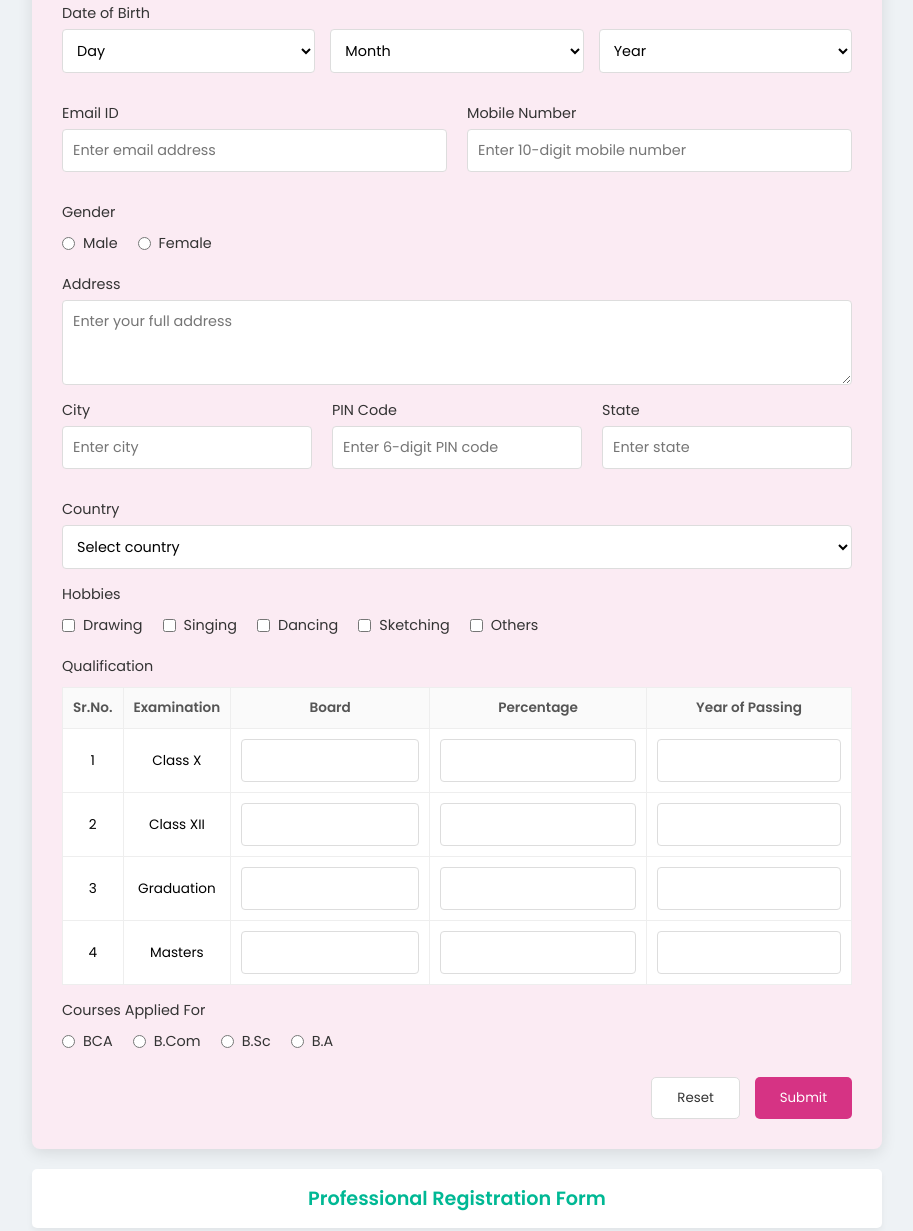
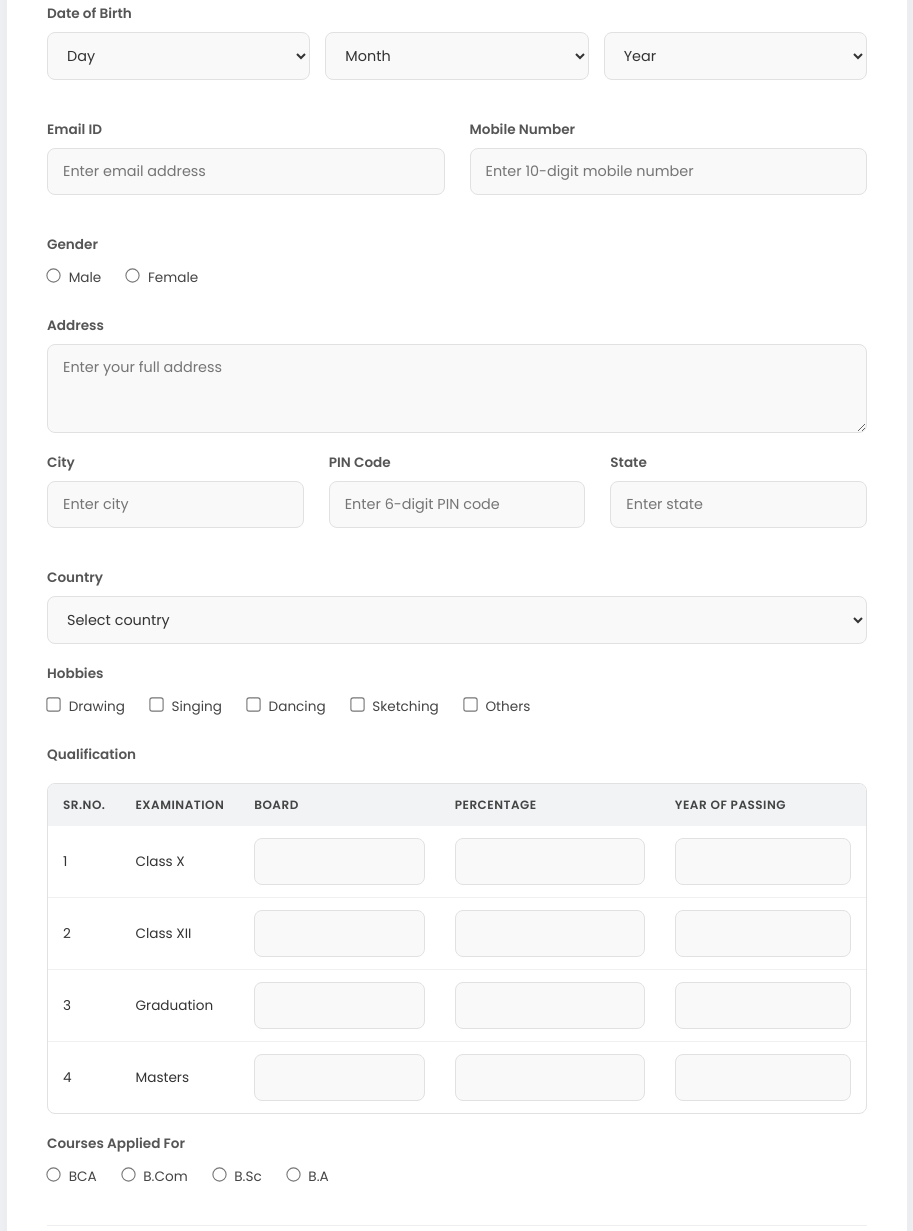
Before and after one commit to swadesh-231/Student-Registration-From, a plain HTML site: page TaskOne/index.html in a window 1280 px wide. Shown: the part 300-1531 px from the top of the page, without its empty margins (183-1096 px from the left). Drawn offline with Linux system fonts and the light colour scheme.

Commit message:
just add good css

```diff
--- a/TaskOne/index.html
+++ b/TaskOne/index.html
@@ -1,32 +1,30 @@
 <!DOCTYPE html>
 <html lang="en">
   <head>
-    <meta charset="UTF-8">
-    <meta name="viewport" content="width=device-width, initial-scale=1.0">
+    <meta charset="UTF-8" />
+    <meta name="viewport" content="width=device-width, initial-scale=1.0" />
     <title>Student Registration Form</title>
-    <link href="https://fonts.googleapis.com/css2?family=Poppins:wght@300;400;600&display=swap" rel="stylesheet">
-    <link rel="stylesheet" href="style.css">
+    <link
+      href="https://fonts.googleapis.com/css2?family=Poppins:wght@300;400;600&display=swap"
+      rel="stylesheet"
+    />
+    <link rel="stylesheet" href="style.css" />
   </head>
   <body>
-
-    <div class="banner top-banner">
-        Modern Registration Form
-    </div>
+    <div class="banner top-banner">Modern Registration Form</div>
 
     <div class="container">
-        <div class="header">
-            Student Registration Form
-        </div>
+      <div class="header">Student Registration Form</div>
 
       <form>
         <div class="row">
           <div class="input-group">
             <label>First Name</label>
-                    <input type="text" placeholder="Enter first name">
+            <input type="text" placeholder="Enter first name" />
           </div>
           <div class="input-group">
             <label>Last Name</label>
-                    <input type="text" placeholder="Enter last name">
+            <input type="text" placeholder="Enter last name" />
           </div>
         </div>
 
@@ -34,17 +32,69 @@
           <div class="input-group full-width">
             <label>Date of Birth</label>
             <div class="dob-group">
-                        <select>
-                            <option>Day</option>
-                            <option>1</option><option>2</option><option>3</option>
+              <select name="day">
+                <option value="" disabled selected>Day</option>
+                <option value="1">1</option>
+                <option value="2">2</option>
+                <option value="3">3</option>
+                <option value="4">4</option>
+                <option value="5">5</option>
+                <option value="6">6</option>
+                <option value="7">7</option>
+                <option value="8">8</option>
+                <option value="9">9</option>
+                <option value="10">10</option>
+                <option value="11">11</option>
+                <option value="12">12</option>
+                <option value="13">13</option>
+                <option value="14">14</option>
+                <option value="15">15</option>
+                <option value="16">16</option>
+                <option value="17">17</option>
+                <option value="18">18</option>
+                <option value="19">19</option>
+                <option value="20">20</option>
+                <option value="21">21</option>
+                <option value="22">22</option>
+                <option value="23">23</option>
+                <option value="24">24</option>
+                <option value="25">25</option>
+                <option value="26">26</option>
+                <option value="27">27</option>
+                <option value="28">28</option>
+                <option value="29">29</option>
+                <option value="30">30</option>
+                <option value="31">31</option>
               </select>
-                        <select>
-                            <option>Month</option>
-                            <option>Jan</option><option>Feb</option><option>Mar</option>
+
+              <select name="month">
+                <option value="" disabled selected>Month</option>
+                <option value="Jan">January</option>
+                <option value="Feb">February</option>
+                <option value="Mar">March</option>
+                <option value="Apr">April</option>
+                <option value="May">May</option>
+                <option value="Jun">June</option>
+                <option value="Jul">July</option>
+                <option value="Aug">August</option>
+                <option value="Sep">September</option>
+                <option value="Oct">October</option>
+                <option value="Nov">November</option>
+                <option value="Dec">December</option>
               </select>
-                        <select>
-                            <option>Year</option>
-                            <option>2023</option><option>2022</option><option>2021</option>
+
+              <select name="year">
+                <option value="" disabled selected>Year</option>
+                <option value="2024">2024</option>
+                <option value="2023">2023</option>
+                <option value="2022">2022</option>
+                <option value="2021">2021</option>
+                <option value="2020">2020</option>
+                <option value="2019">2019</option>
+                <option value="2018">2018</option>
+                <option value="2017">2017</option>
+                <option value="2016">2016</option>
+                <option value="2015">2015</option>
               </select>
             </div>
           </div>
@@ -53,19 +103,23 @@
         <div class="row">
           <div class="input-group">
             <label>Email ID</label>
-                    <input type="email" placeholder="Enter email address">
+            <input type="email" placeholder="Enter email address" />
           </div>
           <div class="input-group">
             <label>Mobile Number</label>
-                    <input type="tel" placeholder="Enter 10-digit mobile number">
+            <input type="tel" placeholder="Enter 10-digit mobile number" />
           </div>
         </div>
 
         <div class="input-group">
           <label>Gender</label>
           <div class="radio-group">
-                    <label><input type="radio" name="gender" value="male"> Male</label>
-                    <label><input type="radio" name="gender" value="female"> Female</label>
+            <label
+              ><input type="radio" name="gender" value="male" /> Male</label
+            >
+            <label
+              ><input type="radio" name="gender" value="female" /> Female</label
+            >
           </div>
         </div>
 
@@ -77,15 +131,15 @@
         <div class="row triple-row">
           <div class="input-group">
             <label>City</label>
-                    <input type="text" placeholder="Enter city">
+            <input type="text" placeholder="Enter city" />
           </div>
           <div class="input-group">
             <label>PIN Code</label>
-                    <input type="number" placeholder="Enter 6-digit PIN code">
+            <input type="number" placeholder="Enter 6-digit PIN code" />
           </div>
           <div class="input-group">
             <label>State</label>
-                    <input type="text" placeholder="Enter state">
+            <input type="text" placeholder="Enter state" />
           </div>
         </div>
 
@@ -102,11 +156,11 @@
         <div class="input-group">
           <label>Hobbies</label>
           <div class="checkbox-group">
-                    <label><input type="checkbox"> Drawing</label>
-                    <label><input type="checkbox"> Singing</label>
-                    <label><input type="checkbox"> Dancing</label>
-                    <label><input type="checkbox"> Sketching</label>
-                    <label><input type="checkbox"> Others</label>
+            <label><input type="checkbox" /> Drawing</label>
+            <label><input type="checkbox" /> Singing</label>
+            <label><input type="checkbox" /> Dancing</label>
+            <label><input type="checkbox" /> Sketching</label>
+            <label><input type="checkbox" /> Others</label>
           </div>
         </div>
 
@@ -126,30 +180,30 @@
               <tr>
                 <td>1</td>
                 <td>Class X</td>
-                            <td><input type="text"></td>
-                            <td><input type="text"></td>
-                            <td><input type="text"></td>
+                <td><input type="text" /></td>
+                <td><input type="text" /></td>
+                <td><input type="text" /></td>
               </tr>
               <tr>
                 <td>2</td>
                 <td>Class XII</td>
-                            <td><input type="text"></td>
-                            <td><input type="text"></td>
-                            <td><input type="text"></td>
+                <td><input type="text" /></td>
+                <td><input type="text" /></td>
+                <td><input type="text" /></td>
               </tr>
               <tr>
                 <td>3</td>
                 <td>Graduation</td>
-                            <td><input type="text"></td>
-                            <td><input type="text"></td>
-                            <td><input type="text"></td>
+                <td><input type="text" /></td>
+                <td><input type="text" /></td>
+                <td><input type="text" /></td>
               </tr>
               <tr>
                 <td>4</td>
                 <td>Masters</td>
-                            <td><input type="text"></td>
-                            <td><input type="text"></td>
-                            <td><input type="text"></td>
+                <td><input type="text" /></td>
+                <td><input type="text" /></td>
+                <td><input type="text" /></td>
               </tr>
             </tbody>
           </table>
@@ -158,10 +212,10 @@
         <div class="input-group">
           <label>Courses Applied For</label>
           <div class="radio-group">
-                    <label><input type="radio" name="course"> BCA</label>
-                    <label><input type="radio" name="course"> B.Com</label>
-                    <label><input type="radio" name="course"> B.Sc</label>
-                    <label><input type="radio" name="course"> B.A</label>
+            <label><input type="radio" name="course" /> BCA</label>
+            <label><input type="radio" name="course" /> B.Com</label>
+            <label><input type="radio" name="course" /> B.Sc</label>
+            <label><input type="radio" name="course" /> B.A</label>
           </div>
         </div>
 
@@ -172,9 +226,6 @@
       </form>
     </div>
 
-    <div class="banner bottom-banner">
-        Professional Registration Form
-    </div>
-
+    <div class="banner bottom-banner">Professional Registration Form</div>
   </body>
 </html>
--- a/TaskOne/style.css
+++ b/TaskOne/style.css
@@ -1,3 +1,13 @@
+/* --- Variables for easy color changes --- */
+:root {
+    --primary-color: #4e54c8; /* Professional deep purple/blue */
+    --primary-light: #8f94fb;
+    --text-color: #333;
+    --bg-color: #f4f6f9;
+    --input-bg: #f9f9f9;
+    --border-color: #e1e1e1;
+}
+
 * {
     margin: 0;
     padding: 0;
@@ -6,80 +16,71 @@
 }
 
 body {
-    background-color: #eef2f5;
+    background-color: var(--bg-color);
     display: flex;
     flex-direction: column;
     align-items: center;
     justify-content: center;
     min-height: 100vh;
-    padding: 20px;
+    padding: 40px 20px;
+    color: var(--text-color);
 }
 
-/* --- Banner Styles (Optional context) --- */
-.banner {
-    background: white;
+/* --- Main Container --- */
+.container {
+    background-color: #ffffff;
     width: 100%;
-    max-width: 850px;
-    text-align: center;
-    padding: 15px;
-    margin-bottom: 20px;
-    border-radius: 5px;
-    font-weight: 600;
-    font-size: 1.2rem;
-    box-shadow: 0 4px 6px rgba(0,0,0,0.05);
-}
-.top-banner { color: #5c5cd6; }
-.bottom-banner { color: #00b894; margin-top: 20px; }
-
-/* --- Main Form Container --- */
-.container {
-    background-color: #fbebf3; /* Light pink background from image */
-    width: 100%;
-    max-width: 850px;
-    border-radius: 8px;
-    box-shadow: 0 4px 15px rgba(0,0,0,0.1);
+    max-width: 900px;
+    border-radius: 12px;
+    /* Soft, modern shadow */
+    box-shadow: 0 10px 40px rgba(0,0,0,0.08);
     overflow: hidden;
+    margin-top: 20px;
 }
 
+/* --- Header Styling --- */
 .header {
-    background: linear-gradient(135deg, #a445b2, #fa4299);
+    background: linear-gradient(135deg, var(--primary-color), var(--primary-light));
     color: white;
     text-align: center;
-    padding: 20px;
-    font-size: 1.5rem;
-    font-weight: 600;
+    padding: 25px;
+    font-size: 1.6rem;
+    font-weight: 500;
+    letter-spacing: 1px;
 }
 
 form {
-    padding: 30px;
+    padding: 40px;
+}
+
+/* --- Banners (Optional) --- */
+.banner {
+    display: none; /* Hidden for the 'simple' look, remove this line if you want them back */
 }
 
 /* --- Layout Grid --- */
 .row {
     display: flex;
-    gap: 20px;
-    margin-bottom: 15px;
+    gap: 25px;
+    margin-bottom: 20px;
 }
 
 .input-group {
     display: flex;
     flex-direction: column;
     flex: 1;
-    margin-bottom: 15px;
-}
-
-.triple-row .input-group {
-    flex: 1;
+    margin-bottom: 20px;
 }
 
 label {
-    font-size: 0.9rem;
-    font-weight: 500;
-    color: #333;
-    margin-bottom: 5px;
+    font-size: 0.85rem;
+    font-weight: 600;
+    color: #555;
+    margin-bottom: 8px;
+    display: block;
 }
 
-/* --- Input Styles --- */
+/* --- Modern Input Styles --- */
 input[type="text"],
 input[type="email"],
 input[type="number"],
@@ -87,17 +88,21 @@ input[type="tel"],
 select,
 textarea {
     width: 100%;
-    padding: 10px;
-    border: 1px solid #ddd;
-    border-radius: 4px;
+    padding: 12px 15px;
+    border: 1px solid var(--border-color);
+    background-color: var(--input-bg);
+    border-radius: 8px; /* Softer corners */
     font-size: 0.9rem;
-    background: white;
+    color: var(--text-color);
+    transition: all 0.3s ease;
     outline: none;
-    transition: border 0.3s;
 }
 
+/* Focus Effect */
 input:focus, select:focus, textarea:focus {
-    border-color: #d63384;
+    background-color: #fff;
+    border-color: var(--primary-color);
+    box-shadow: 0 0 0 3px rgba(78, 84, 200, 0.1); /* Subtle glow ring */
 }
 
 /* --- Date of Birth Group --- */
@@ -107,12 +112,13 @@ input:focus, select:focus, textarea:focus {
 }
 .dob-group select {
     flex: 1;
+    cursor: pointer;
 }
 
 /* --- Radio & Checkbox Groups --- */
 .radio-group, .checkbox-group {
     display: flex;
-    gap: 20px;
+    gap: 25px;
     flex-wrap: wrap;
     align-items: center;
     padding-top: 5px;
@@ -120,89 +126,138 @@ input:focus, select:focus, textarea:focus {
 
 .radio-group label, .checkbox-group label {
     font-weight: 400;
-    display: flex;
-    align-items: center;
-    gap: 8px;
     cursor: pointer;
+    color: #444;
+    transition: color 0.2s;
 }
 
-/* --- Qualification Table --- */
+.radio-group label:hover, .checkbox-group label:hover {
+    color: var(--primary-color);
+}
+
+/* Customizing Checkbox/Radio size */
+input[type="radio"], input[type="checkbox"] {
+    accent-color: var(--primary-color);
+    transform: scale(1.1);
+    margin-right: 5px;
+}
+
+/* --- Clean Table Design --- */
 table {
     width: 100%;
-    border-collapse: collapse;
-    background: white;
-    margin-top: 5px;
+    border-collapse: separate;
+    border-spacing: 0;
+    margin-top: 10px;
+    border: 1px solid var(--border-color);
+    border-radius: 8px;
+    overflow: hidden;
 }
 
 th, td {
-    border: 1px solid #eee;
-    padding: 10px;
-    text-align: center;
+    padding: 12px 15px;
+    text-align: left;
     font-size: 0.85rem;
 }
 
 th {
-    background-color: #fafafa;
+    background-color: #f1f3f5;
     font-weight: 600;
-    color: #555;
+    color: #444;
+    text-transform: uppercase;
+    font-size: 0.75rem;
+    letter-spacing: 0.5px;
 }
 
+td {
+    border-bottom: 1px solid #f0f0f0;
+}
+
+tr:last-child td {
+    border-bottom: none;
+}
+
+/* Table Inputs */
 td input {
-    width: 100%;
-    border: 1px solid #eee;
+    border: 1px solid transparent; /* Hidden unless focused */
+    background: transparent;
     padding: 5px;
+}
+td input:focus {
+    border: 1px solid var(--primary-color);
+    background: white;
 }
 
 /* --- Buttons --- */
 .form-actions {
     display: flex;
-    justify-content: flex-end;
+    justify-content: flex-end; /* Pushes buttons to right */
     gap: 15px;
-    margin-top: 20px;
+    margin-top: 30px;
+    padding-top: 20px;
+    border-top: 1px solid #eee;
 }
 
 .btn {
-    padding: 10px 25px;
-    border-radius: 5px;
+    padding: 12px 30px;
+    border-radius: 6px;
     border: none;
     cursor: pointer;
+    font-size: 0.9rem;
     font-weight: 500;
     transition: all 0.3s ease;
+    letter-spacing: 0.5px;
 }
 
 .btn-reset {
-    background: white;
-    border: 1px solid #ddd;
+    background: transparent;
+    color: #666;
+    border: 1px solid #ccc;
+}
+
+.btn-reset:hover {
+    background: #f1f1f1;
     color: #333;
 }
 
 .btn-submit {
-    background: #d63384;
+    background: var(--primary-color);
     color: white;
+    box-shadow: 0 4px 10px rgba(78, 84, 200, 0.3);
 }
 
 .btn-submit:hover {
-    background: #b02a6b;
+    background: #3e44a0;
+    transform: translateY(-1px);
+    box-shadow: 0 6px 15px rgba(78, 84, 200, 0.4);
 }
 
-.btn-reset:hover {
-    background: #f5f5f5;
-}
+/* --- Responsive Adjustments --- */
+@media (max-width: 768px) {
+    body { padding: 10px; }
+    form { padding: 20px; }
 
-/* --- Responsive Design --- */
-@media (max-width: 768px) {
     .row {
         flex-direction: column;
         gap: 0;
     }
 
+    .triple-row {
+        flex-direction: row; /* Keep city/state/pin on one line if possible, or wrap */
+        flex-wrap: wrap;
+    }
+
+    .triple-row .input-group {
+        min-width: 100px;
+    }
+
     .dob-group {
         flex-direction: column;
-        gap: 10px;
     }
 
-    table {
+    /* Scrollable table for mobile */
+    .input-group table {
         display: block;
         overflow-x: auto;
+        white-space: nowrap;
     }
 }
```
Lines whose indentation alone changed are shown as unchanged.
